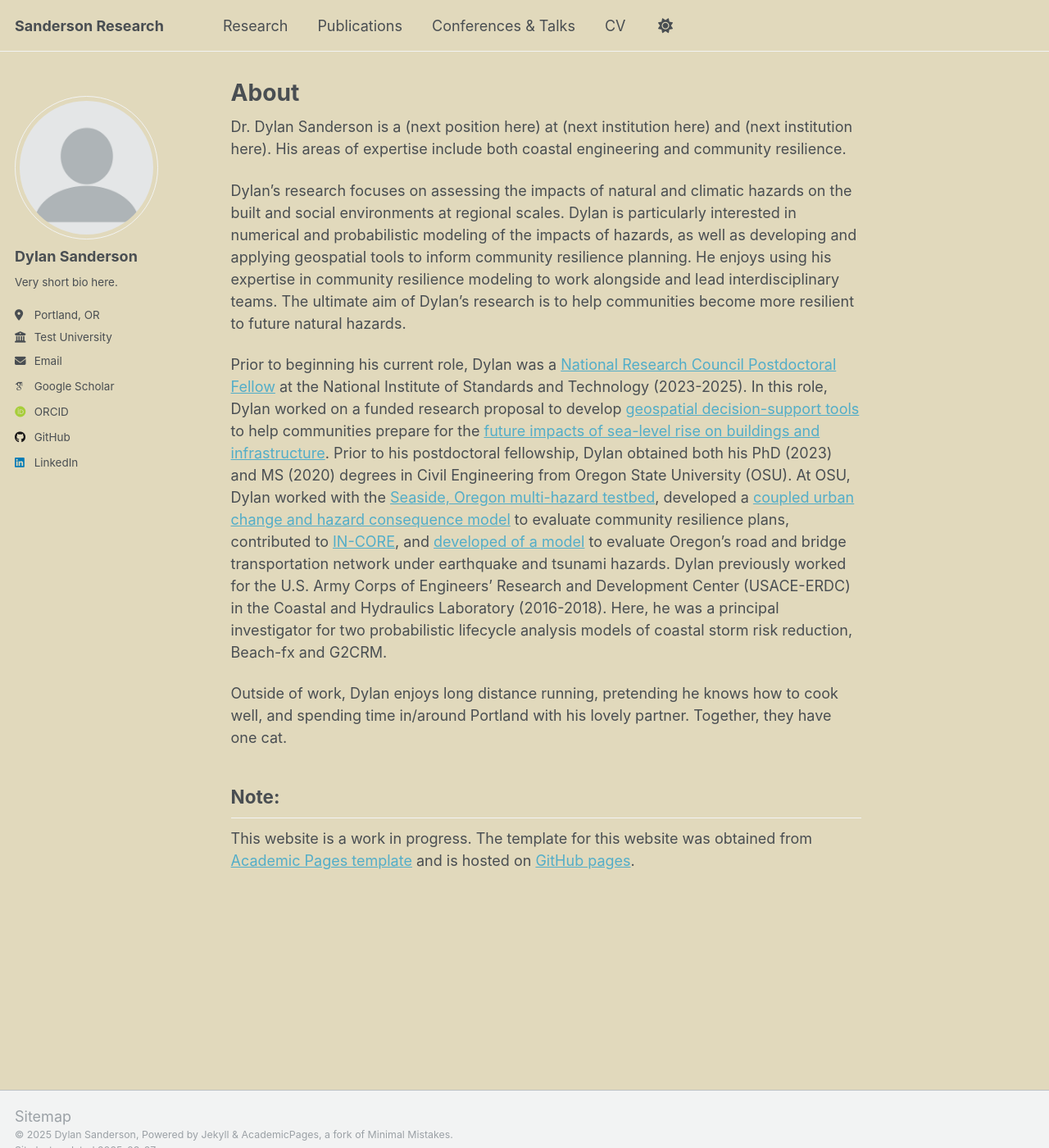
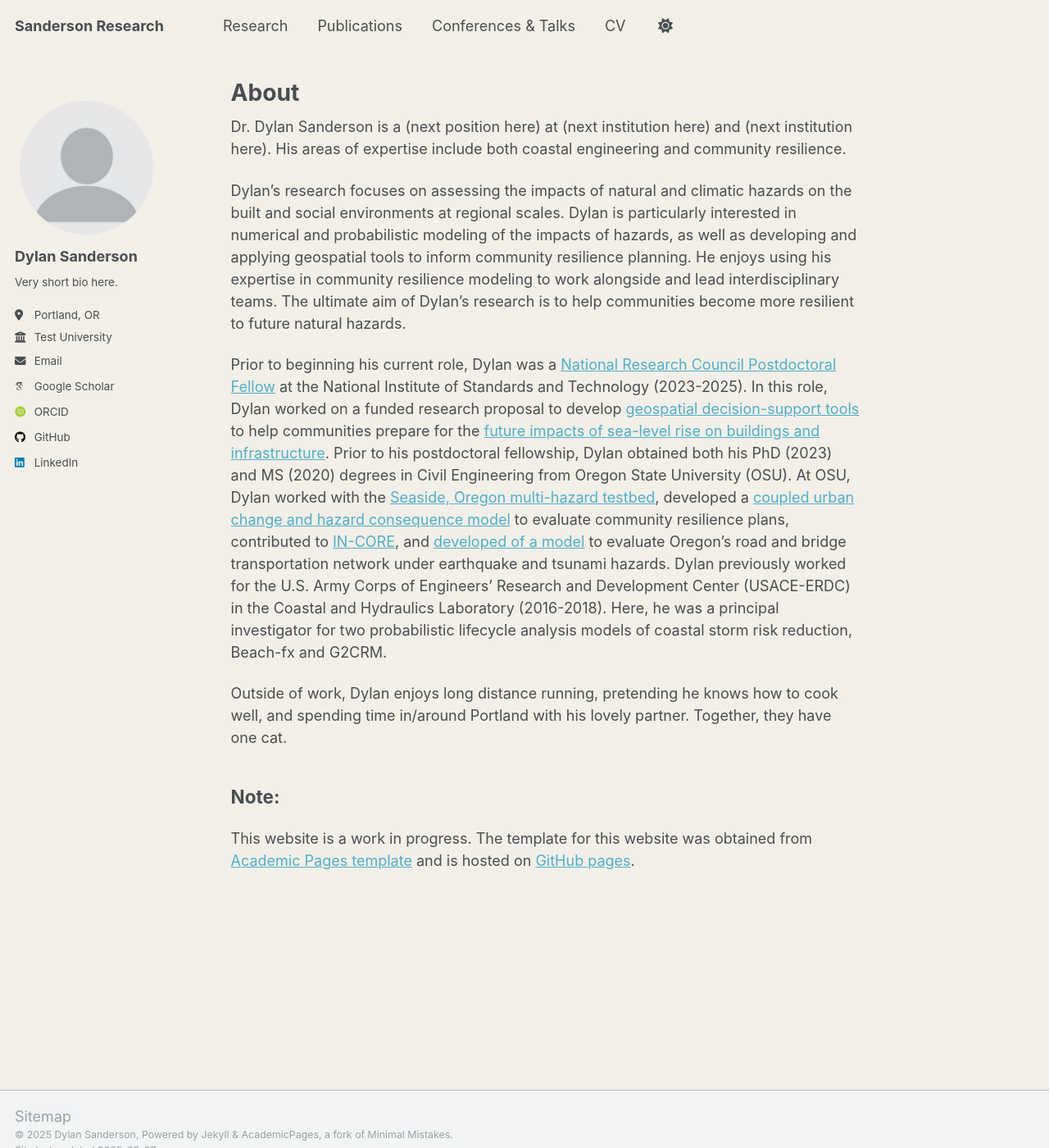
Before and after one commit to 22dylan/22dylan.github.io, a Jekyll site: the page built from _pages/about.md, in a window 1280 px wide and 1400 px high. Shown: the whole window at 82% size. Built offline with Jekyll 4.4.1, drawn with Linux system fonts in a browser that asks for light colours; some web fonts are replaced; a script that is not in the unit is left out.

Commit message:
Update _default.scss

```diff
--- a/_sass/theme/_default.scss
+++ b/_sass/theme/_default.scss
@@ -29,7 +29,7 @@ $sidebar-screen-min-width   : 1024px;
 /* Default light theme for the site */
 :root {
     --global-base-color                 : #{$gray};
-    --global-bg-color                   : #E1D9BC;
+    --global-bg-color                   : #f1efe7;
     --global-footer-bg-color            : #f2f3f3;
     --global-border-color               : #{$lighter-gray};
     --global-dark-border-color          : #bdc1c4;
```
